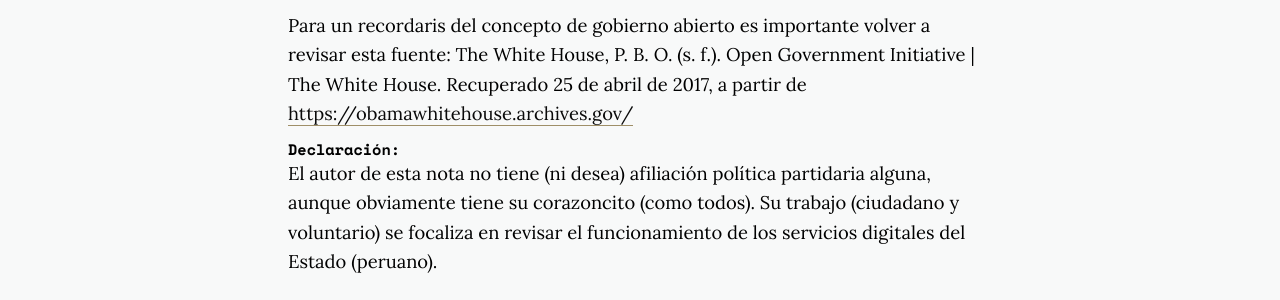
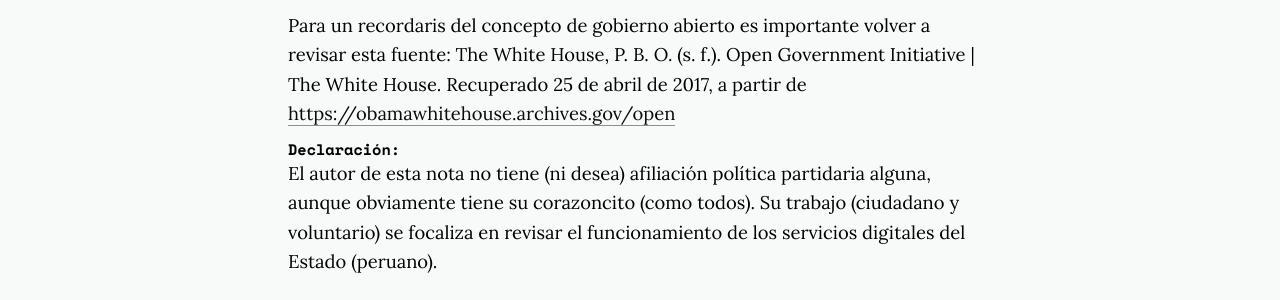
Before and after one commit to manuelvarzen/Vigia, a Jekyll site: the page built from _posts/2018-08-10-JNE-VotoInformado.md, in a window 1280 px wide and 900 px high, scrolled down 2522 px. Shown: the part 159-459 px from the top of the window. Built offline with Jekyll 4.4.1, drawn with Linux system fonts in a browser that asks for light colours; nearby versions of some CDN libraries; some of the changed lines change nothing that is shown.

Commit message:
Update 2018-08-10-JNE-VotoInformado.md

```diff
--- a/_posts/2018-08-10-JNE-VotoInformado.md
+++ b/_posts/2018-08-10-JNE-VotoInformado.md
@@ -35,7 +35,7 @@
 De toda la oferta de aplicaciones que conozco destinadas al gobierno abierto, todas ellas tienen un repositorio de su código fuente en alguna plataforma de control de versiones como puede ser por ejemplo [gitHub](https://www.github.org) -- que fue [adquirida](https://news.microsoft.com/2018/06/04/microsoft-to-acquire-github-for-7-5-billion/) por Microsoft hace unas semanas atrás -- pero que aloja código que comparte una institución oficial. Un caso de ejemplo es la [NASA](https://code.nasa.gov/).
 
 Para un recordaris del concepto de gobierno abierto es importante volver a revisar esta fuente:
-The White House, P. B. O. (s. f.). Open Government Initiative | The White House. Recuperado 25 de abril de 2017, a partir de [https://obamawhitehouse.archives.gov/](openhttps://obamawhitehouse.archives.gov/open)
+The White House, P. B. O. (s. f.). Open Government Initiative | The White House. Recuperado 25 de abril de 2017, a partir de [https://obamawhitehouse.archives.gov/open](https://obamawhitehouse.archives.gov/open)
 
 ##### Declaración:
 El autor de esta nota no tiene (ni desea) afiliación política partidaria alguna, aunque obviamente tiene su corazoncito (como todos). Su trabajo (ciudadano y voluntario) se focaliza en revisar el funcionamiento de los servicios digitales del Estado (peruano).
```
